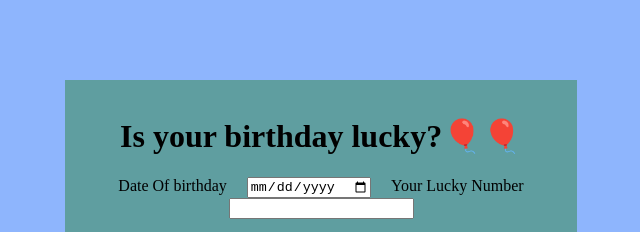
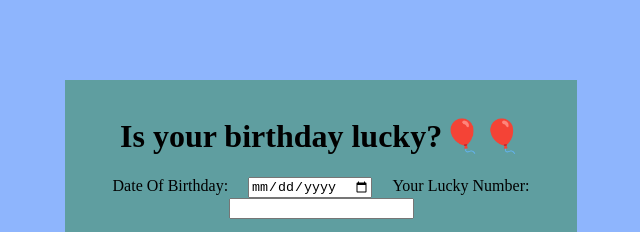
Before and after one commit to jha19mayank/Is-your-birthday-lucky, a plain HTML site: page index.html in a window 1280 px wide. Shown: the top 232 px of the page, 23-663 px from the left. Drawn offline with Linux system fonts and the light colour scheme.

Commit message:
📝 added outputbox

```diff
--- a/index.html
+++ b/index.html
@@ -10,10 +10,11 @@
   <body>
     <div id="container">
       <h1>Is your birthday lucky?🎈🎈</h1>
-      <label for="date-of-birth">Date Of birthday</label>
+      <label for="date-of-birth">Date Of Birthday:</label>
       <input type="date" id="date-of-birth" />
-      <label for="lucky-number">Your Lucky Number</label>
+      <label for="lucky-number">Your Lucky Number:</label>
       <input type="number" id="lucky-number" />
+      <div id="output-box"></div>
       <button id="check-number">Check</button>
     </div>
     <script src="./main.js"></script>
```
